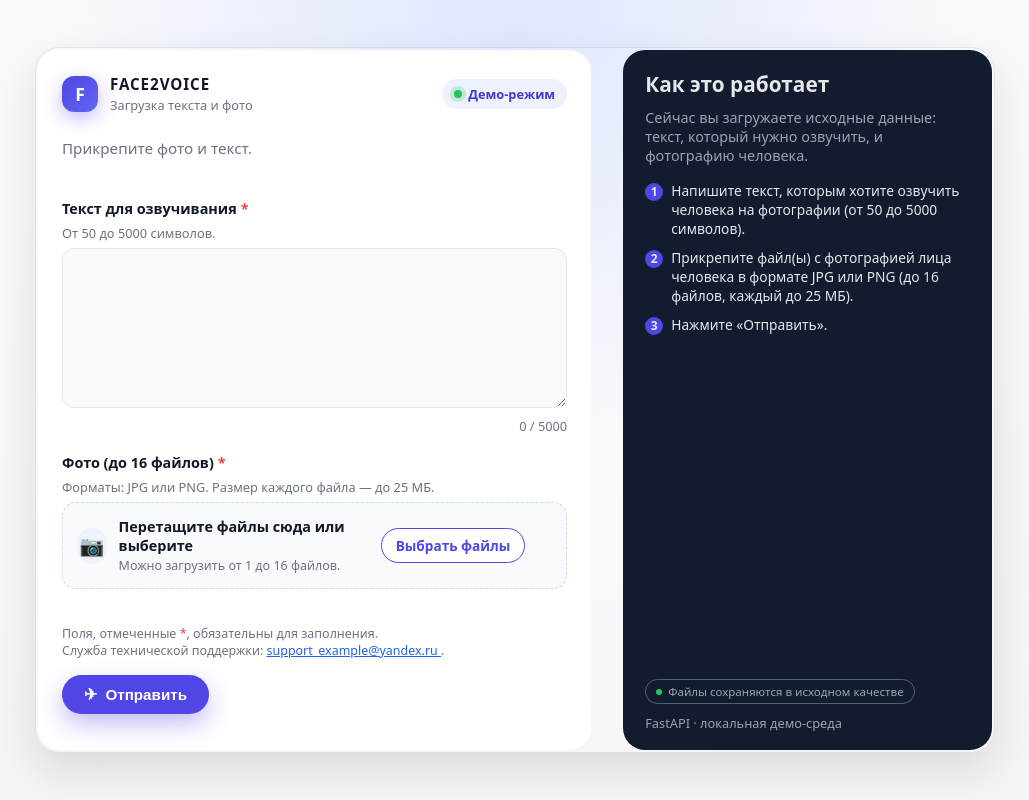
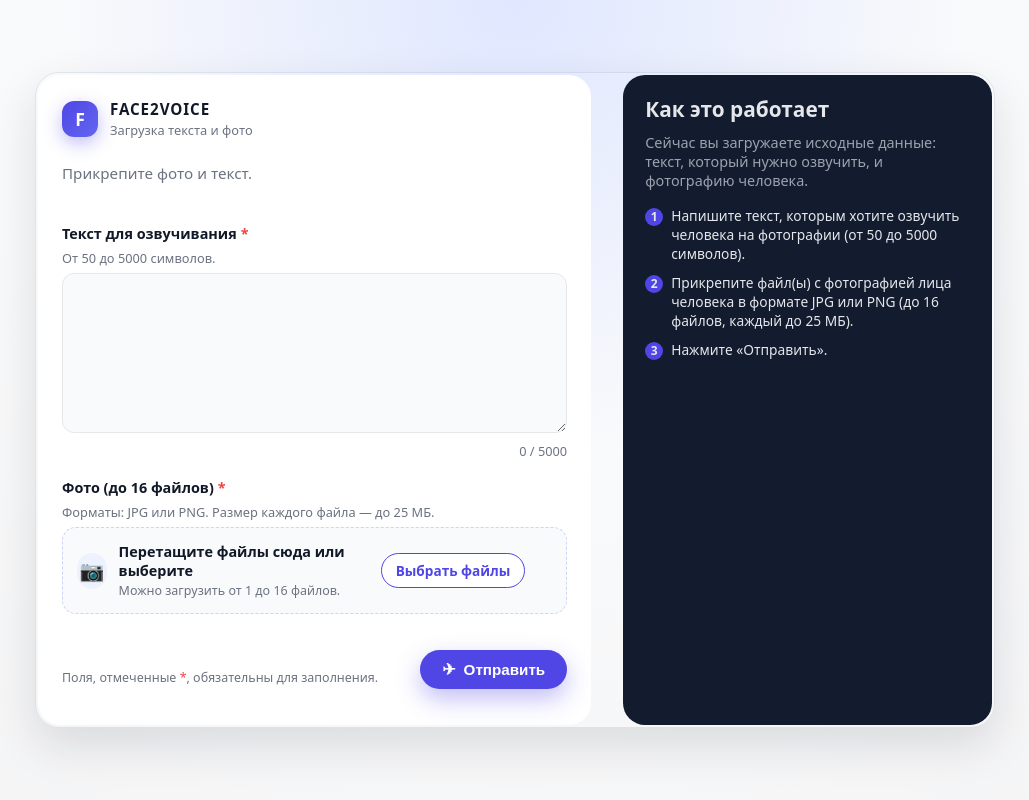
Before and after one commit to mcmikey101/face2voice, a plain HTML site: page frontend/index.html in a window 1280 px wide. Shown: the whole page, without its empty margins (125-1154 px from the left). Drawn offline with Linux system fonts and the light colour scheme.

Commit message:
Update index.html to remove demo references
Removed demo mode indicators and support contact information.

```diff
--- a/frontend/index.html
+++ b/frontend/index.html
@@ -2,7 +2,7 @@
 <html lang="ru">
 <head>
   <meta charset="UTF-8" />
-  <title>FACE2VOICE — демо</title>
+  <title>FACE2VOICE</title>
   <meta name="viewport" content="width=device-width, initial-scale=1" />
   <style>
     :root {
@@ -526,10 +526,6 @@
             <span class="subtitle">Загрузка текста и фото</span>
           </div>
         </div>
-        <div class="status-pill">
-          <span class="dot"></span>
-          Демо-режим
-        </div>
       </div>
 
       <p class="card-intro">
@@ -592,13 +588,6 @@
           <div class="meta">
             Поля, отмеченные <span class="required">*</span>, обязательны для заполнения.
             <br />
-            Служба технической поддержки:
-            <a
-              href="mailto:support_example@yandex.ru"
-              style="color:#2563eb; text-decoration:underline;"
-            >
-              support_example@yandex.ru
-            </a>.
           </div>
           <div style="display:flex;flex-direction:column;align-items:flex-end;gap:6px">
             <button type="submit" class="btn-primary" id="submitBtn">
@@ -643,13 +632,6 @@
             Нажмите «Отправить».
           </li>
         </ul>
-      </div>
-      <div class="side-bottom">
-        <div class="badge">
-          <span class="badge-dot"></span>
-          Файлы сохраняются в исходном качестве
-        </div>
-        <span>FastAPI · локальная демо-среда</span>
       </div>
     </aside>
   </div>
```
